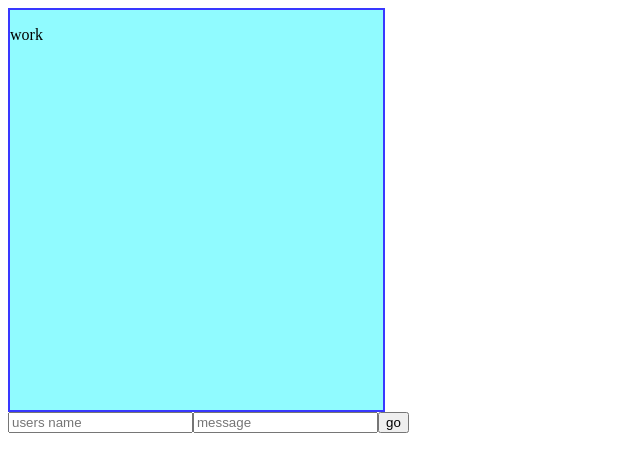
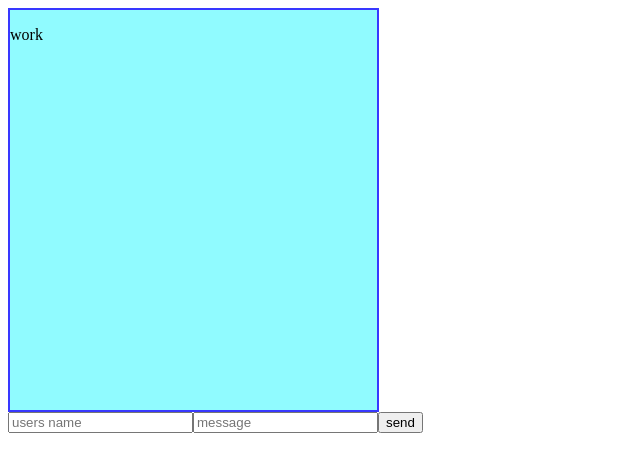
Before and after one commit to invector4ik002/myReactJS, a React app: page / in a window 1280 px wide. Shown: the top 472 px of the page, without its empty margins (0-640 px from the left). Built offline with nearby package versions, Linux system fonts and the light colour scheme.

Commit message:
22,01,2020 17:56

```diff
--- a/src/components/Button/Button.jsx
+++ b/src/components/Button/Button.jsx
@@ -2,12 +2,19 @@ import React, { Component } from 'react';
 
 export default class Button extends Component {
 
-// onClick={}
+    sendMess =()=> {
+        console.log('work');
+    };
 
     render() {
         return (
             <div>
-                <button type="button" >go</button>
+                <input
+                type={this.props.type}
+                onClick={this.sendMess}
+                value={this.props.buttonValue}
+                >
+                </input>
             </div>
         );
     }
--- a/src/components/Input/Input.jsx
+++ b/src/components/Input/Input.jsx
@@ -1,17 +1,24 @@
 import React, { Component } from 'react';
-
-import Button from '../Button/Button.jsx'
 
 export default class Input extends Component {
 
+    getValue =(event)=> {
+        console.log(event.target.value);
+    };
+
+
     render() {
+        const {type, placeholder, buttonValue} = this.props;
         return (
-            <div className="wrapper-appPosts">
-
-                <input type="text" placeholder="users name" id="users"></input>
-                <input type="text" placeholder="message" id="message"></input>
-                <Button/>
-
+            <div>
+                <input
+                    onChange={this.getValue}
+                    type={type}
+                    placeholder={placeholder}
+                    // value={buttonValue}
+                    // onClick={this.sendMess}
+                >
+                </input>
             </div>
         );
     }
--- a/src/index.jsx
+++ b/src/index.jsx
@@ -5,13 +5,26 @@ import ReactDom from 'react-dom';
 
 import Input from './components/Input/Input.jsx'
 import MessageList from './components/MessageList/MessageList.jsx';
+import Button from './components/Button/Button.jsx'
 
 class App extends Component {
+
+    submitForm=(event)=> {
+        event.preventDefault()
+    };
+
     render() {
         return(
             <div>
                 <MessageList/>
-                <Input/>
+                <div >
+                    <form onSubmit={this.submitForm} className="wrapper-appPosts">
+                        <Input type="text" placeholder="users name"/>
+                        <Input type="text" placeholder="message"/>
+                        {/* <Input type="submit"  buttonValue="send"/> */}
+                        <Button type="submit" buttonValue="send"/>
+                    </form>
+                </div>
             </div>
         );
     }
--- a/src/style.css
+++ b/src/style.css
@@ -4,7 +4,7 @@
     justify-content: start;
 }
 .messageList {
-    width: 373px;
+    width: 367px;
     height: 400px;
     border: 2px solid rgb(56, 56, 255);
     background-color: rgb(144, 251, 255);
```
